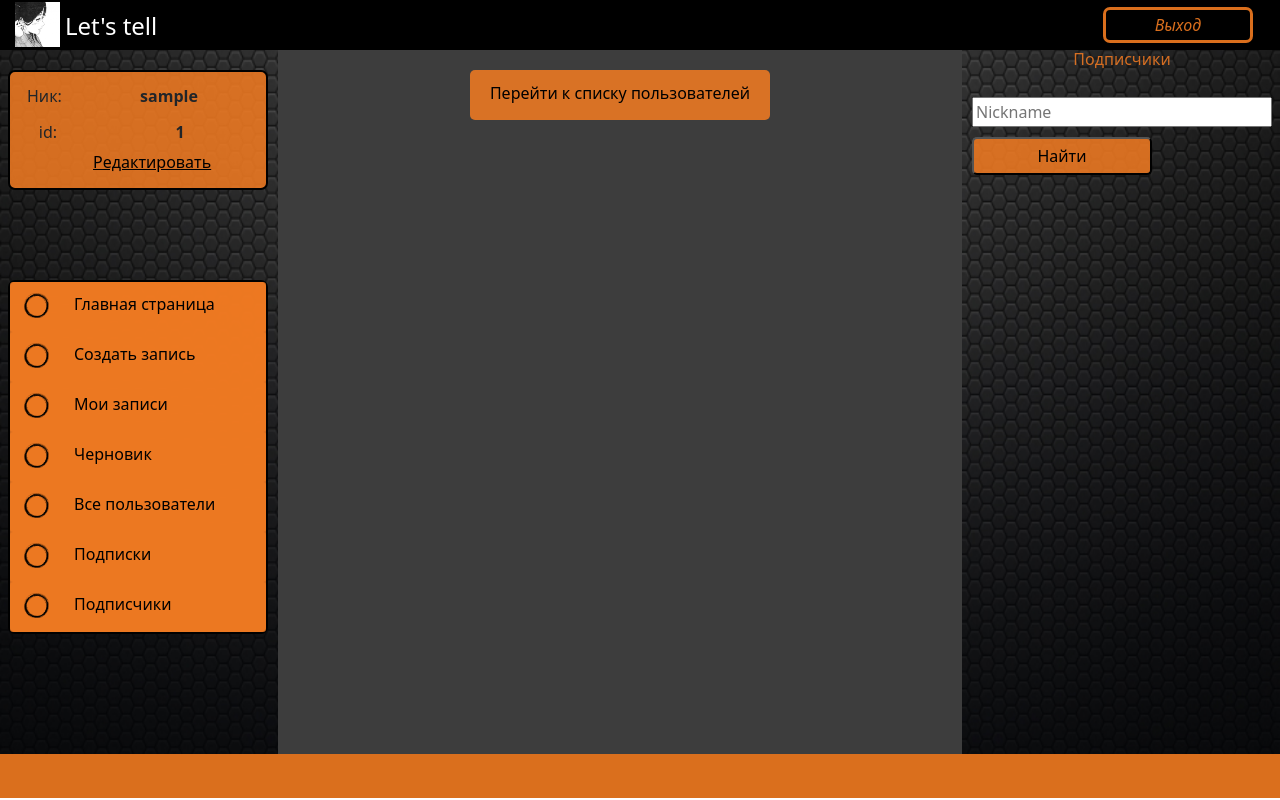
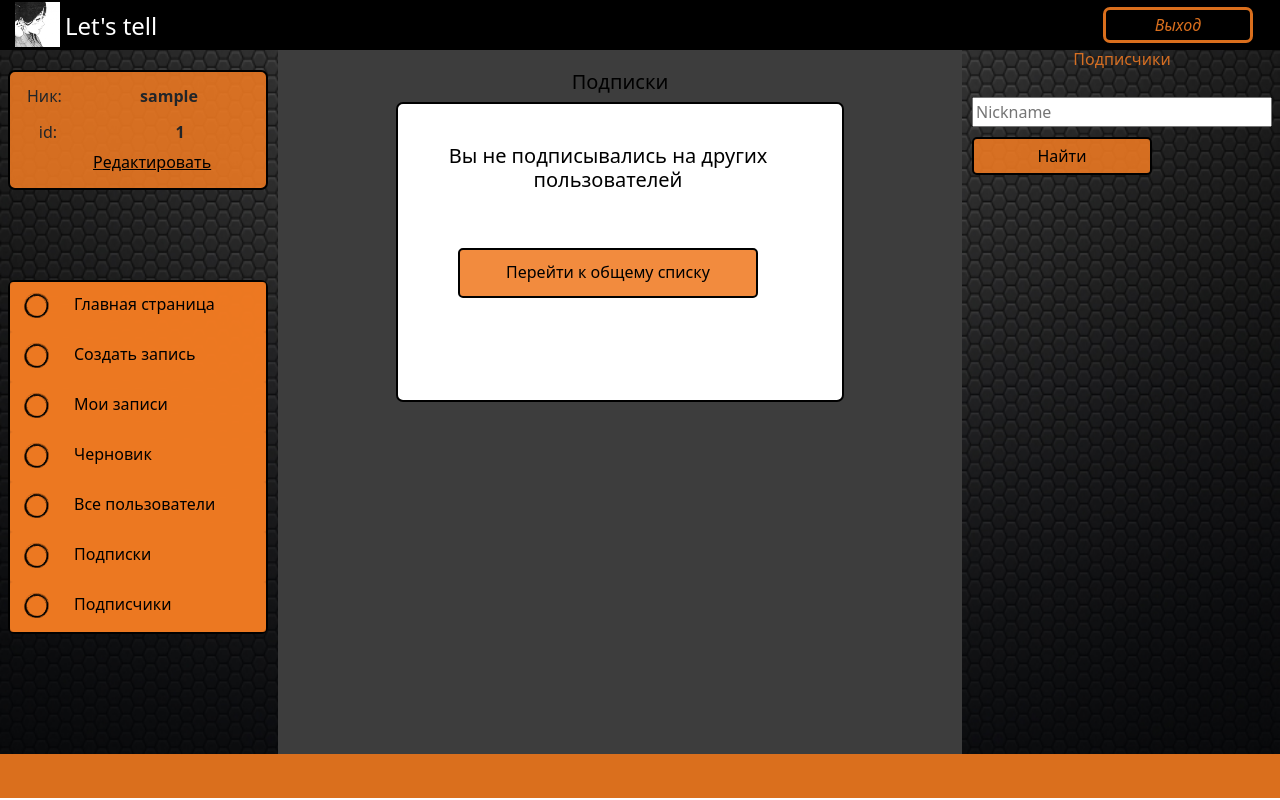
Before and after one commit to AgentRediska/BlogDjango, a Django app: page /board/subscriptions/ in a window 1280 px wide. Run offline with Django 4.2, Linux system fonts and the light colour scheme; the visitor is signed in with stand-in values (Sample User, id 1); data comes from the database, SQL or seed files in the repository; data that the repository does not hold is empty; some libraries are stand-ins or nearby versions.

Commit message:
Design refactoring

```diff
--- a/blog/board/forms.py
+++ b/blog/board/forms.py
@@ -18,9 +18,9 @@ class AddNoteForm(forms.ModelForm):
             'content': 5000
         }
         widgets = {
-            'title': forms.Textarea(attrs={'cols': 80, 'rows': 2}),
-            'content': forms.Textarea(attrs={'cols': 80, 'rows': 14}),
-            'is_published': forms.CheckboxInput(attrs={'style': 'width:20px;height:20px;'}),
+            'title': forms.Textarea(attrs={'style': 'width:100%;', 'cols': 80, 'rows': 2}),
+            'content': forms.Textarea(attrs={'style': 'width:100%;', 'cols': 80, 'rows': 11}),
+            'is_published': forms.CheckboxInput(attrs={'style': 'width:20px;height:20px;margin-left:20px;'}),
         }
 
 
--- a/blog/board/static/board/css/account_login.css
+++ b/blog/board/static/board/css/account_login.css
@@ -21,7 +21,7 @@
 }
 
 .create-note-container {
-     width: 700px;
+     width: 95%;
 }
 
 .reg-button, .log-button {
--- a/blog/board/static/board/css/center.css
+++ b/blog/board/static/board/css/center.css
@@ -46,6 +46,19 @@
 
 .news-user-info-nick-id {
     border: 1px solid var(--border-color);
+}
+
+.list-empty-info-container {
+    height: 300px;
+    width: 70%;
+    display: inline-block;
+    vertical-align: middle;
+    padding-top: 40px;
+    background-color: var( --color3);
+    border: 2px solid #000000;
+    border-radius: 7px;
+    display: table;
+    margin: 0 auto;
 }
 
 .description-container {
--- a/blog/board/static/board/css/right_side.css
+++ b/blog/board/static/board/css/right_side.css
@@ -70,6 +70,7 @@
 
 .btn-search-sub {
     border-radius: 5px;
+    border: 2px solid #000000;
     width: 180px;
     height: 38px;
     margin-top: 10px;
--- a/blog/board/static/board/css/style.css
+++ b/blog/board/static/board/css/style.css
@@ -50,7 +50,7 @@ header {
 }
 
 .basic-text {
-    color: var(--main_color_solid);
+    color: #000000;
 }
 
 
@@ -107,6 +107,7 @@ footer {
     width: 300px;
     height: 50px;
     padding-top: 10px;
+    border: 2px solid #000000;
     background-color: var(--main_color);
 }
 
--- a/blog/board/templates/board/center_subscr/all_users.html
+++ b/blog/board/templates/board/center_subscr/all_users.html
@@ -2,3 +2,7 @@
 {% load board_tags %}
 
 {% block title %}Все пользователи{% endblock %}
+
+{% block title_for_center_list %}
+    <h5 class="basic-text text-center">Пользователи сайта</h5>
+{% endblock %}
--- a/blog/board/templates/board/center_subscr/basic_center_subscr.html
+++ b/blog/board/templates/board/center_subscr/basic_center_subscr.html
@@ -13,6 +13,8 @@
 {% endblock %}
 
 {% block center_content_inside %}
+    {% block title_for_center_list %}
+    {% endblock %}
     {% if subscr_list|length > 0  %}
 <!--        {% show_notes notes request.user %}-->
         {% for sub in subscr_list %}
@@ -53,14 +55,20 @@
             </a>
         {% endfor %}
     {% else %}
-        <div class="row">
-            <div class="col-2"></div>
-            <div class="col-8 text-center">
-                <a href="{% url 'create_note' %}" class="btn btn-basic">
-                    <p class="fs-6 fw-semibold text-btn-basic">Перейти к списку пользователей</p>
-                </a>
+        <div class="row list-empty-info-container">
+            <div class="row text-center">
+                {% block empty_list_user_info %}
+                    <h5 class="basic-text">Список пуст</h5>
+                {% endblock %}
             </div>
-            <div class="col-2"></div>
+            <br><br>
+            <div class="row text-center">
+                <div class="col">
+                    <a href="{% url 'all_users' %}" class="btn btn-basic">
+                        <p class="fs-6 fw-semibold text-btn-basic">Перейти к общему списку</p>
+                    </a>
+                </div>
+            </div>
         </div>
     {% endif %}
 {% endblock %}
--- a/blog/board/templates/board/center_subscr/my_subscriptions.html
+++ b/blog/board/templates/board/center_subscr/my_subscriptions.html
@@ -3,6 +3,13 @@
 
 {% block title %}Мои подписки{% endblock %}
 
+{% block empty_list_user_info %}
+    <h5 class="basic-text">Вы не подписывались на других пользователей</h5>
+{% endblock %}
+
+{% block title_for_center_list %}
+    <h5 class="basic-text text-center">Подписки</h5>
+{% endblock %}
 
 {% block action_with_subscr %}
     <form action="{% url 'unfollow_user' sub.pk %}" class="text-end">
--- a/blog/board/templates/board/create_note.html
+++ b/blog/board/templates/board/create_note.html
@@ -23,13 +23,11 @@
             <div class="form-error"> {{ form.non_field_errors }}</div>
             {% for f in form %}
                 <div class="row">
-                   <div class="col-1"></div>
-                   <div class="col-1">
+                   <div class="col">
                        <h6><label for="{{ f.id_for_label }}">{{ f.label }}</label></h6>
                    </div>
                 </div>
-                <div class="row"  style="padding-left: 12px;">
-                   <div class="col-1"></div>
+                <div class="row">
                    <div class="col ">{{ f }}</div>
                    <div class="error">{{ field.errors }}</div>
                 </div>
```
Also changed, not shown: blog/board/templates/board/center_subscr/my_subscribers.html (+7 -0 lines), blog/board/templates/board/main_page.html (+11 -5 lines).
